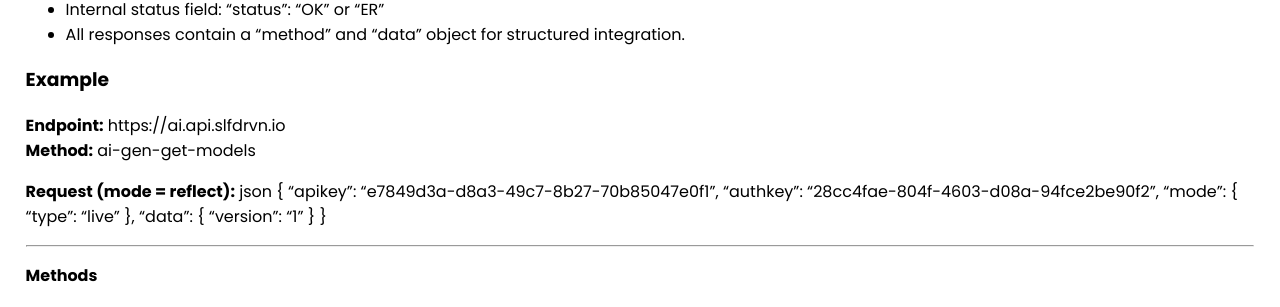
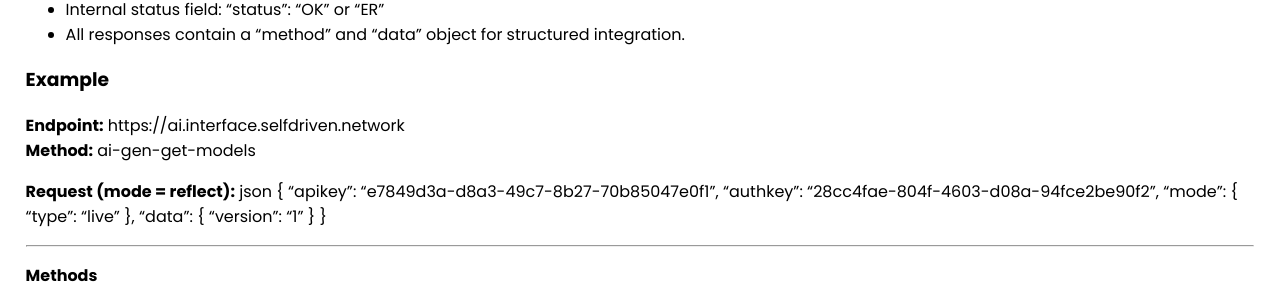
Before and after one commit to selfdriven-foundation/selfdriven-network, a Jekyll site: the page built from docs/pages/ai-interface.md, in a window 1280 px wide and 900 px high, scrolled down 1219 px. Shown: the part 146-453 px from the top of the window. Built offline with Jekyll 4.4.1, drawn with Linux system fonts in a browser that asks for light colours; part of the change alters nothing that is shown.

Commit message:
Update ai-interface.md

```diff
--- a/docs/pages/ai-interface.md
+++ b/docs/pages/ai-interface.md
@@ -27,7 +27,7 @@ By aligning with the **Progressive Self-Actuation Framework**, the Interface ena
 ### Core Methods
 
 | Category | Method | Description |
-|-----------|---------|-------------|
+|:-----------|:---------|:-------------|
 | **Models** | ai-gen-get-models | Retrieve available AI model specifications. |
 | **Agents** | ai-gen-get-agents | List or describe active conversational agents. |
 | **Conversation** | ai-gen-conversation-chat, ai-gen-chat | Initiate or manage AI conversation threads. |
@@ -50,7 +50,7 @@ By aligning with the **Progressive Self-Actuation Framework**, the Interface ena
 
 ### Example
 
-**Endpoint:** https://ai.api.slfdrvn.io
+**Endpoint:** https://ai.interface.selfdriven.network
 **Method:** ai-gen-get-models
 
 **Request (mode = reflect):**
```
